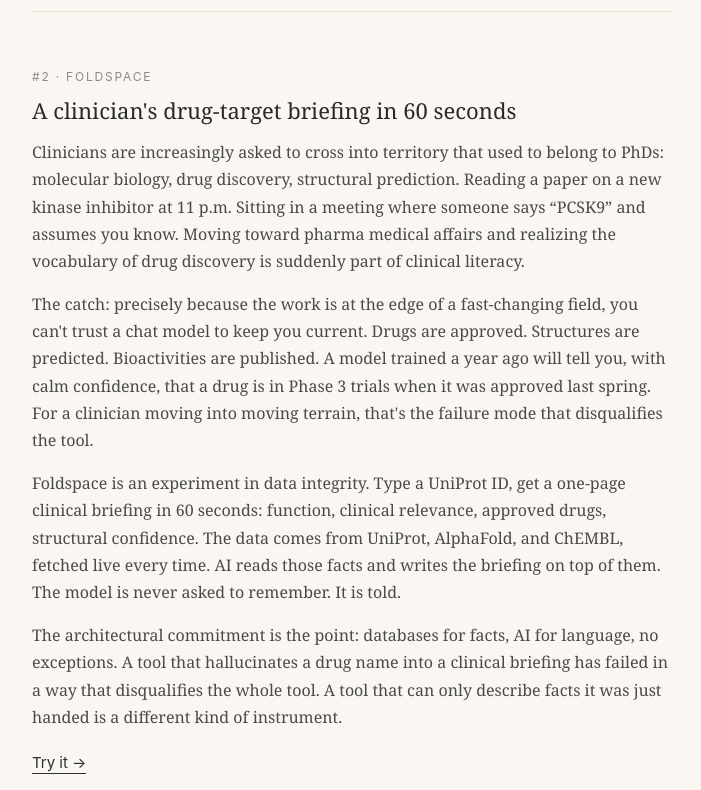
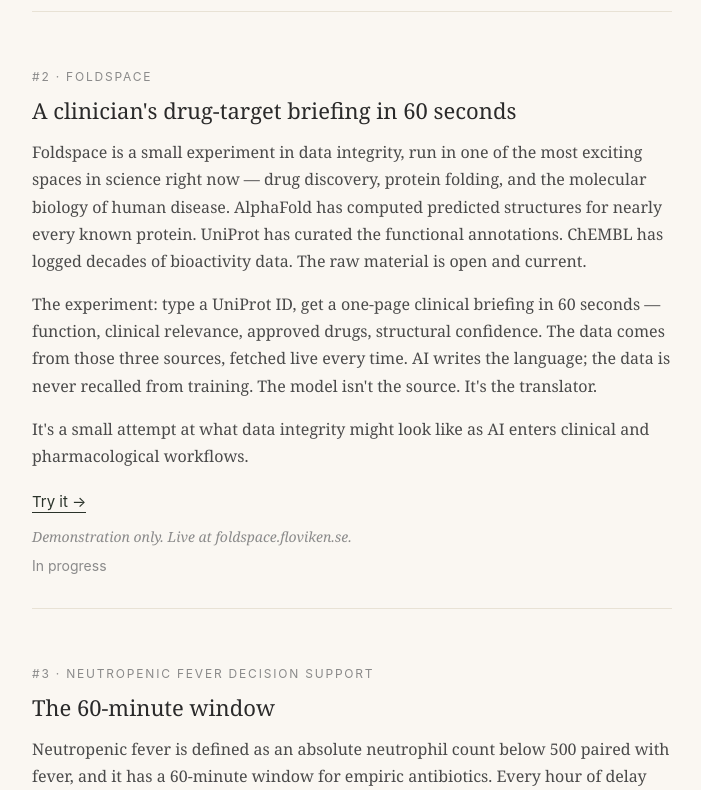
Before and after one commit to RAhroonAI/floviken-site, a Next.js app: page / in a window 1280 px wide. Shown: the part 1820-2610 px from the top of the page, without its empty margins (288-989 px from the left). Built offline with nearby package versions, Linux system fonts and the light colour scheme.

Commit message:
Foldspace lab entry: tighter description, matches lab rhythm

```diff
--- a/src/app/page.js
+++ b/src/app/page.js
@@ -222,7 +222,7 @@
             marginBottom: '1rem',
             marginTop: 0,
           }}>
-            Clinicians are increasingly asked to cross into territory that used to belong to PhDs: molecular biology, drug discovery, structural prediction. Reading a paper on a new kinase inhibitor at 11 p.m. Sitting in a meeting where someone says &ldquo;PCSK9&rdquo; and assumes you know. Moving toward pharma medical affairs and realizing the vocabulary of drug discovery is suddenly part of clinical literacy.
+            Foldspace is a small experiment in data integrity, run in one of the most exciting spaces in science right now — drug discovery, protein folding, and the molecular biology of human disease. AlphaFold has computed predicted structures for nearly every known protein. UniProt has curated the functional annotations. ChEMBL has logged decades of bioactivity data. The raw material is open and current.
           </p>
           <p style={{
             fontFamily: '"Georgia", serif',
@@ -232,17 +232,7 @@
             marginBottom: '1rem',
             marginTop: 0,
           }}>
-            The catch: precisely because the work is at the edge of a fast-changing field, you can&apos;t trust a chat model to keep you current. Drugs are approved. Structures are predicted. Bioactivities are published. A model trained a year ago will tell you, with calm confidence, that a drug is in Phase 3 trials when it was approved last spring. For a clinician moving into moving terrain, that&apos;s the failure mode that disqualifies the tool.
-          </p>
-          <p style={{
-            fontFamily: '"Georgia", serif',
-            fontSize: '1rem',
-            lineHeight: '1.7',
-            color: '#4a4a4a',
-            marginBottom: '1rem',
-            marginTop: 0,
-          }}>
-            Foldspace is an experiment in data integrity. Type a UniProt ID, get a one-page clinical briefing in 60 seconds: function, clinical relevance, approved drugs, structural confidence. The data comes from UniProt, AlphaFold, and ChEMBL, fetched live every time. AI reads those facts and writes the briefing on top of them. The model is never asked to remember. It is told.
+            The experiment: type a UniProt ID, get a one-page clinical briefing in 60 seconds — function, clinical relevance, approved drugs, structural confidence. The data comes from those three sources, fetched live every time. AI writes the language; the data is never recalled from training. The model isn&apos;t the source. It&apos;s the translator.
           </p>
           <p style={{
             fontFamily: '"Georgia", serif',
@@ -252,7 +242,7 @@
             marginBottom: '1.25rem',
             marginTop: 0,
           }}>
-            The architectural commitment is the point: databases for facts, AI for language, no exceptions. A tool that hallucinates a drug name into a clinical briefing has failed in a way that disqualifies the whole tool. A tool that can only describe facts it was just handed is a different kind of instrument.
+            It&apos;s a small attempt at what data integrity might look like as AI enters clinical and pharmacological workflows.
           </p>
           <a href="https://foldspace.floviken.se" target="_blank" rel="noopener noreferrer" style={{
             fontFamily: '"Inter", -apple-system, sans-serif',
@@ -272,7 +262,7 @@
             marginTop: '0.75rem',
             marginBottom: '0.5rem',
           }}>
-            Demonstration only. Live at foldspace.floviken.se with all three data sources synthesized through AI.
+            Demonstration only. Live at foldspace.floviken.se.
           </p>
           <p style={{
             fontFamily: '"Inter", -apple-system, sans-serif',
```
